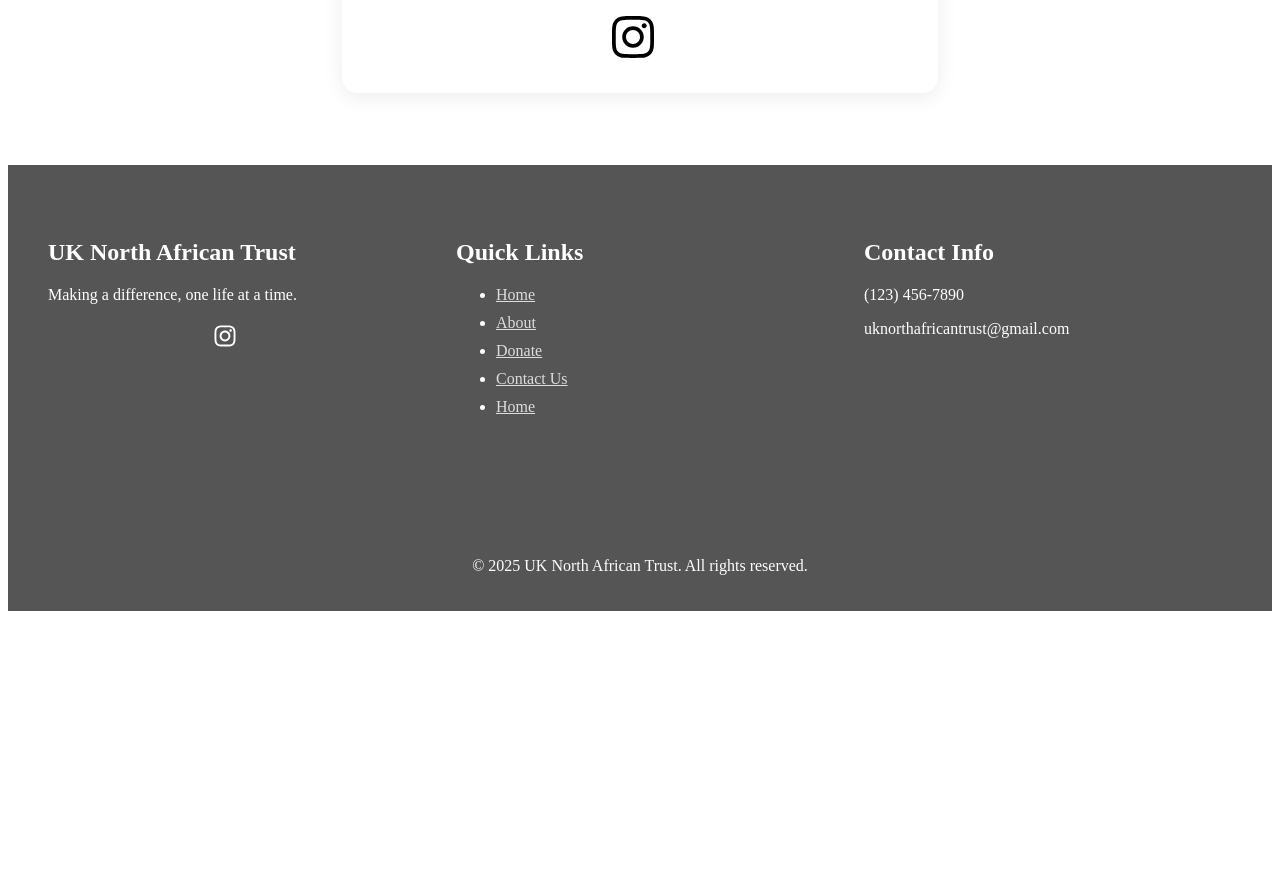
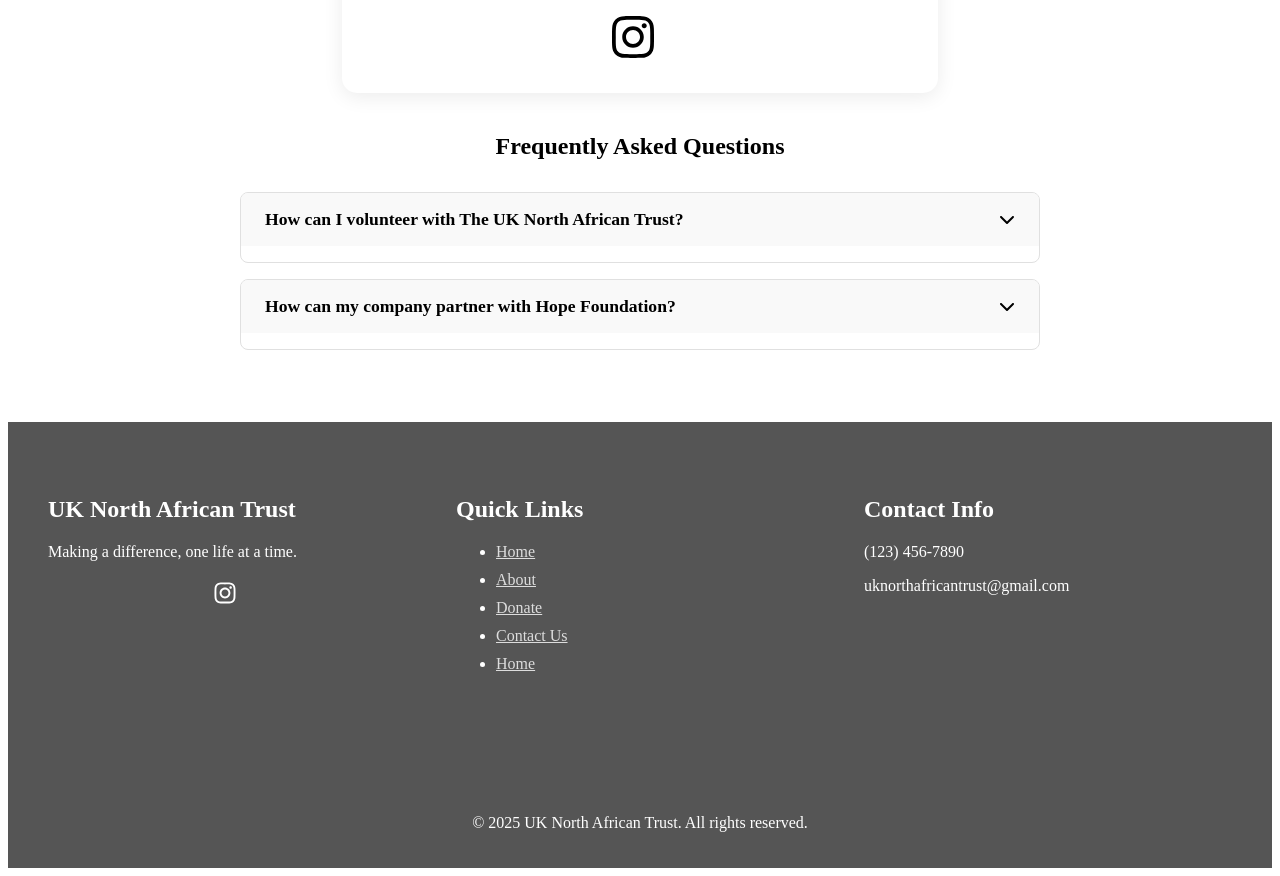
Before and after one commit to Younes-22/UKNAT-Website, a React (Vite) app: page /contact in a window 1280 px wide. Shown: the part 1220-2096 px from the top of the page. Before the commit the page ends 1839 px from the top, so only its background shows below. Built offline with nearby package versions, Linux system fonts and the light colour scheme.

Commit message:
basic website frontend draft done

```diff
--- a/src/css/Contact.css
+++ b/src/css/Contact.css
@@ -81,3 +81,62 @@
 .social-icons a:hover {
     transform: scale(1.1);
 }
+
+.faq-section {
+    max-width: 800px;
+    margin: 40px auto;
+}
+
+.faq-section h2 {
+    text-align: center;
+    margin-bottom: 2rem;
+}
+
+.faq-item {
+    border: 1px solid #e0e0e0;
+    border-radius: 8px;
+    margin-bottom: 1rem;
+    overflow: hidden; /* This is crucial for the max-height trick */
+}
+
+.faq-question {
+    display: flex;
+    justify-content: space-between;
+    align-items: center;
+    padding: 1rem 1.5rem;
+    cursor: pointer;
+    background-color: #f9f9f9;
+}
+
+.faq-question h4 {
+    margin: 0;
+    font-size: 1.1rem;
+}
+
+/* Style the chevron icon */
+.faq-question .svg-inline--fa {
+    transition: transform 0.3s ease;
+}
+
+/* This is the answer content */
+.faq-answer {
+    /* Hide the answer by default */
+    max-height: 0;
+    padding: 0 1.5rem;
+    background-color: #fff;
+    transition: max-height 0.4s ease-out, padding 0.4s ease-out;
+}
+
+/* --- The Magic: Styles for the "open" state --- */
+
+/* When .faq-item has the .open class, reveal the answer */
+.faq-item.open .faq-answer {
+    max-height: 500px; /* A large enough value to accommodate the content */
+    padding: 1rem 1.5rem;
+    transition: max-height 0.4s ease-in, padding 0.4s ease-in;
+}
+
+/* When .faq-item has the .open class, rotate the icon */
+.faq-item.open .faq-question .svg-inline--fa {
+    transform: rotate(180deg);
+}
--- a/src/pages/About.jsx
+++ b/src/pages/About.jsx
@@ -13,10 +13,12 @@
         </div>
     </section>
     <section className="about-intro">
-        <div className="about-content">
+        <div className="centering">
             <h2>Our Story</h2>
-            <p>Hope Foundation was established in 2005 with a simple mission: to bring hope and support to communities in need around the world. What started as a small group of dedicated volunteers has grown into an international organization with a presence in 25 countries.</p>
-            <p>Our journey began when our founder, Jane Smith, witnessed the devastating effects of poverty during her travels. Determined to make a difference, she gathered a team of like-minded individuals who shared her passion for helping others.</p>
+            <p>The UK North African Trust is a charitable organization founded in 2016 to support and empower the North African community and beyond in the UK. The Trust organizes a wide range of cultural, religious, educational, and charitable events and activities, fostering unity and personal development.
+                It extends its impact by supporting charitable causes both in the UK and North Africa, addressing key social needs. With a strong focus on youth engagement, the Trust provides young people with opportunities through cultural, educational, entertainment, and sports activities, helping them thrive in society.</p>
+            <p>Additionally, the Trust is committed to environmental protection and promoting a healthy lifestyle,
+                contributing to a sustainable future for all. Through its diverse initiatives, the UK North African Trust continues to make a meaningful difference in the lives of individuals and communities.</p>
         </div>
     </section>
 
--- a/src/pages/Contact.jsx
+++ b/src/pages/Contact.jsx
@@ -1,12 +1,32 @@
-import { faPhone, faEnvelope } from '@fortawesome/free-solid-svg-icons';
+import { faPhone, faEnvelope, faChevronDown } from '@fortawesome/free-solid-svg-icons';
 import { faInstagram, faWhatsapp } from '@fortawesome/free-brands-svg-icons';
 import { FontAwesomeIcon } from '@fortawesome/react-fontawesome';
+import React, { useState } from 'react';
 import "../css/Contact.css";
 
 function Contact(){
+
+    const faqData = [
+        {
+            question: "How can I volunteer with The UK North African Trust?",
+            answer: "You can volunteer by filling out our volunteer application form on this page or by emailing us."
+        },
+        {
+        question: "How can my company partner with Hope Foundation?",
+        answer: "We offer various corporate partnership opportunities, including sponsorships, cause marketing, and employee engagement programs. Please contact us at partnerships@hopefoundation.org to discuss possibilities."
+        }
+    ];
+
+    const [openIndex, setOpenIndex] = useState(null);
+
+    const handleToggle = (index) => {
+        setOpenIndex(openIndex === index ? null : index);
+    };
+
+
     return(
         <>
-            <section class="page-banner">
+            <section className="page-banner">
         {/* <img src="images/donation.jpg" alt="Donate to UKNAT" class="banner-image"> */}
         <div className="banner-overlay">
             <h2>Contact Us</h2>
@@ -19,7 +39,7 @@
     <section className="contact-container">
         <div className="contact-info">
             <h3>Contact Information</h3>
-            <div class="info-item">
+            <div className="info-item">
                 <FontAwesomeIcon icon={faPhone} className='info-icon' />
                 <div>
                     <h4>Phone</h4>
@@ -43,6 +63,27 @@
             </div>
         </div>
     </section>
+    <section className="faq-section">
+      <h2>Frequently Asked Questions</h2>
+      <div className="faq-container">
+        {/* 3. Map over your data to render each FAQ item */}
+        {faqData.map((faq, index) => (
+          <div
+            // Add a dynamic 'open' class if the item's index matches the openIndex in state
+            className={`faq-item ${openIndex === index ? 'open' : ''}`}
+            key={index}
+          >
+            <div className="faq-question" onClick={() => handleToggle(index)}>
+              <h4>{faq.question}</h4>
+              <FontAwesomeIcon icon={faChevronDown} />
+            </div>
+            <div className="faq-answer">
+              <p>{faq.answer}</p>
+            </div>
+          </div>
+        ))}
+      </div>
+    </section>
     </>
     )
 }
```
